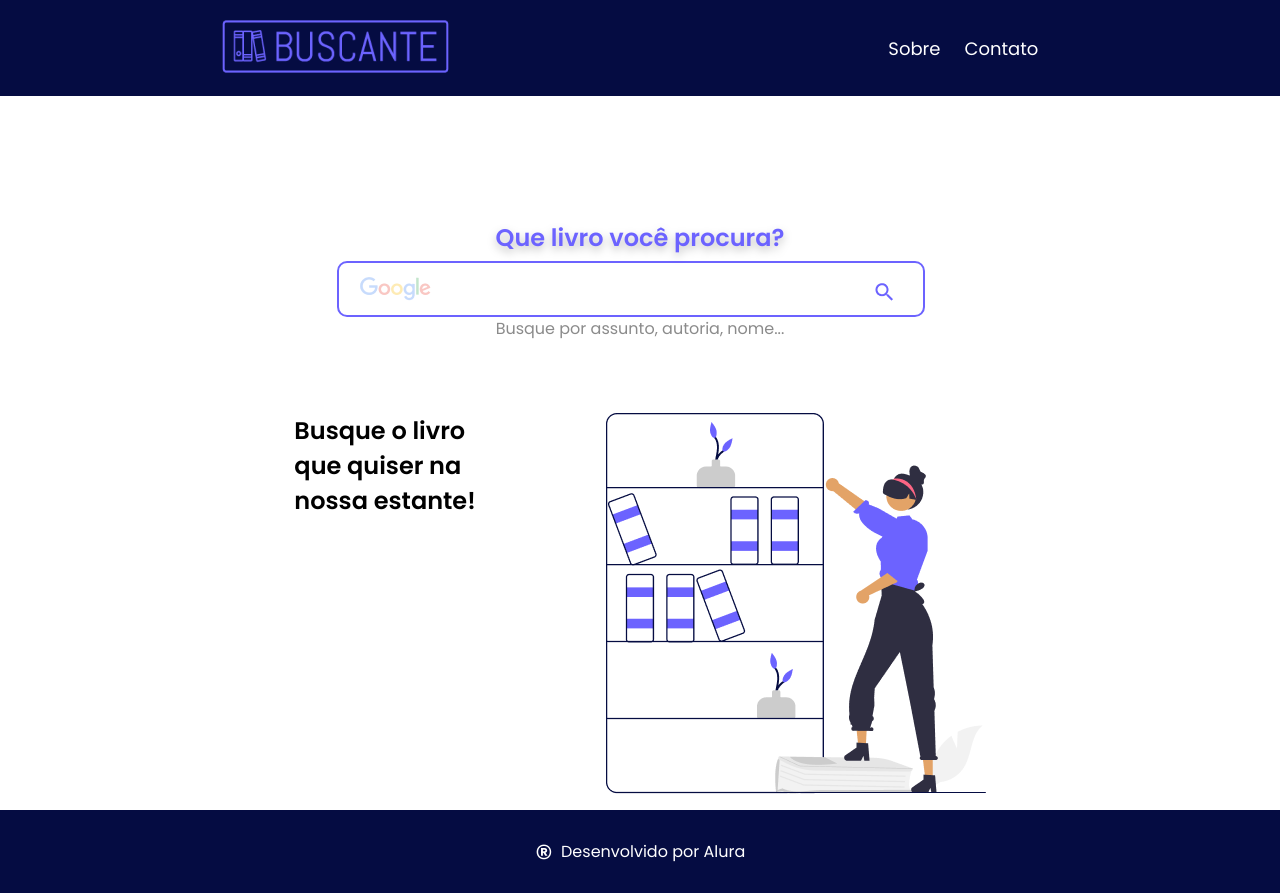
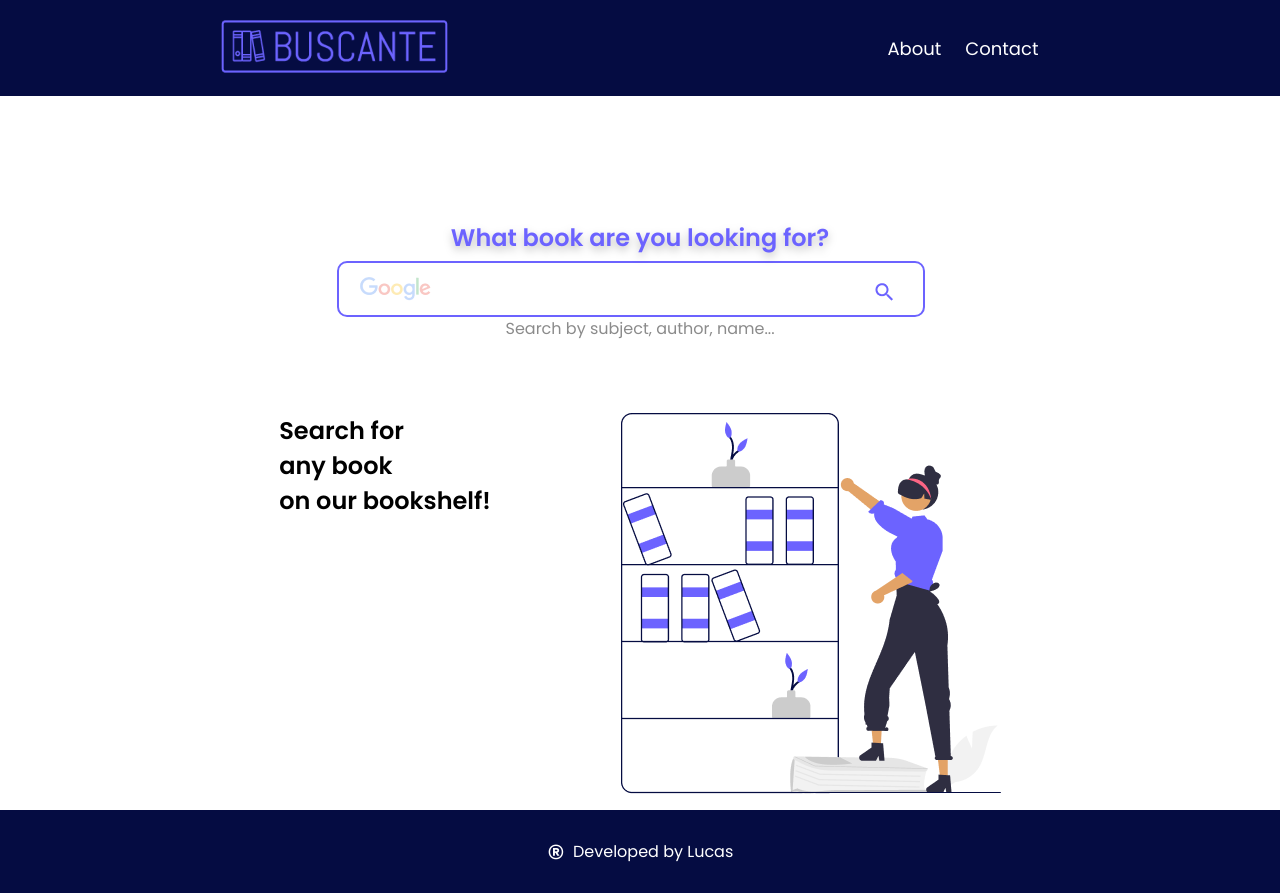
Before and after one commit to lucasc88/searching-book, an Angular app: page /lista-livros in a window 1280 px wide. Built offline with nearby package versions, Linux system fonts and the light colour scheme.

Commit message:
Text was translated

```diff
--- a/src/app/componentes/cabecalho/cabecalho.component.html
+++ b/src/app/componentes/cabecalho/cabecalho.component.html
@@ -3,7 +3,7 @@
     <img src="assets/imagens/logo.png" alt="Logo da aplicação Buscante">
   </button>
   <div>
-    <a href="https://github.com/nayannelbatista" target="_blank">Sobre</a>
-    <a href="https://www.linkedin.com/in/nayannebatista/" target="_blank">Contato</a>
+    <a href="https://github.com/lucasc88/searching-book" target="_blank">About</a>
+    <a href="https://www.linkedin.com/in/lucas-de-castro/" target="_blank">Contact</a>
   </div>
 </header>
--- a/src/app/componentes/rodape/rodape.component.html
+++ b/src/app/componentes/rodape/rodape.component.html
@@ -1,4 +1,4 @@
 <footer>
   <span>&#174;</span>
-  <p>Desenvolvido por Alura</p>
+  <p>Developed by Lucas</p>
 </footer>
--- a/src/app/views/lista-livros/lista-livros.component.html
+++ b/src/app/views/lista-livros/lista-livros.component.html
@@ -1,5 +1,5 @@
 <section class="container">
-  <header>Que livro você procura?</header>
+  <header>What book are you looking for?</header>
   <div class="busca">
     <input
       type="search"
@@ -8,7 +8,7 @@
       <img src="assets/imagens/icone-busca.png" alt="Lupa de cor roxa">
     </button>
   </div>
-  <p>Busque por assunto, autoria, nome...</p>
+  <p>Search by subject, author, name...</p>
 <div class="container-card" *ngIf="listaLivros?.length > 0, else telaInicial">
   <div *ngFor="let livro of listaLivros">
     <app-livro [livro]="livro"></app-livro>
@@ -16,7 +16,7 @@
 </div>
 <ng-template #telaInicial>
   <div class="imagens">
-    <h1 class="titulo">Busque o livro <br> que quiser na <br> nossa estante!</h1>
+    <h1 class="titulo">Search for<br> any book <br>on our bookshelf!</h1>
     <img
       class="ilustracao"
       src="../../assets/imagens/ilustracao-estante.png"
```
